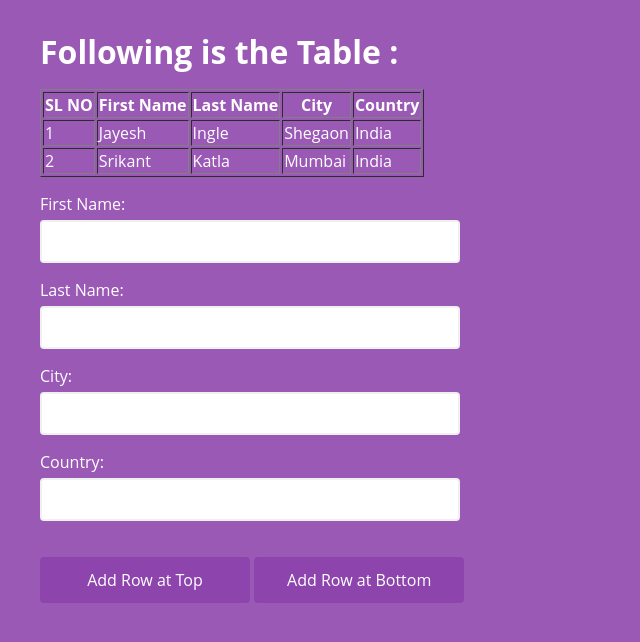
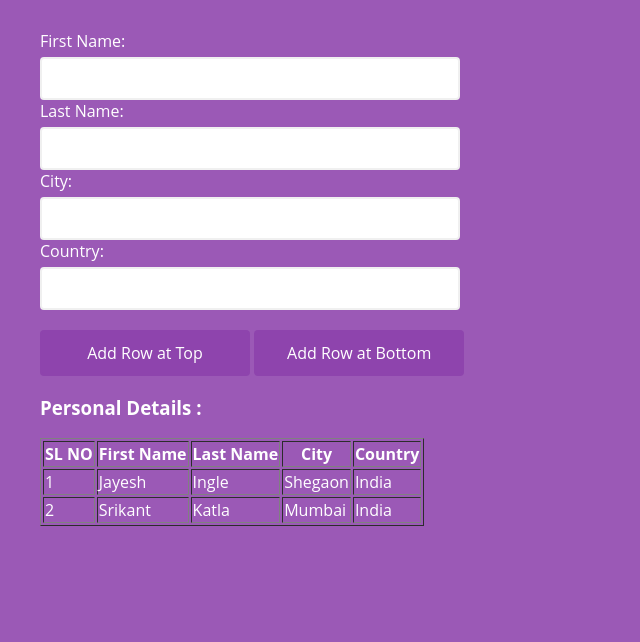
Before and after one commit to inglejayesh/HTML_Tables, a plain HTML site: page Assignment01.html in a window 1280 px wide. Shown: the whole page, without its empty margins (0-640 px from the left). Drawn offline with Linux system fonts and the light colour scheme.

Commit message:
Update Assignment01.html

```diff
--- a/Assignment01.html
+++ b/Assignment01.html
@@ -10,24 +10,35 @@
 </head>
 
 <body onload="loadInitialData()">
-  <h1>Following is the Table :</h1><p></p>
-  <table id="table" border="1">
-  </table><p></p>
   <label>First Name: </label>
-  <input type="text" name="fname" id="fname" /><p></p>
-  <span id="errorInFname"></span><p></p>
+  <div class="inputContrl">
+    <input type="text" name="fname" id="fname" />
+    <small class="errorMsg" id="errorInFname"></small>
+  </div>
   <label>Last Name: </label>
-  <input type="text" name="lname" id="lname" /><p></p>
-  <span id="errorInLname"></span><p></p>
+  <div class="inputContrl">
+    <input type="text" name="lname" id="lname" />
+    <small class="errorMsg" id="errorInLname"></small>
+  </div>
   <label>City: </label>
-  <input type="text" name="city" id="city" /><p></p>
-  <span id="errorInCity"></span><p></p>
+  <div class="inputContrl">
+    <input type="text" name="city" id="city" />
+    <small class="errorMsg" id="errorInCity"></small>
+  </div>
   <label>Country: </label>
-  <input type="text" name="country" id="country" /><p></p>
-  <span id="errorInCity"></span>
+  <div class="inputContrl">
+    <input type="text" name="country" id="country" />
+    <small class="errorMsg" id="errorInCountry"></small>
+  </div>
+  <small class="errorMsg" id="errorInForm"></small>
+  <div>
     <button onclick="addRowTop();">Add Row at Top</button>
     <button onclick="addRowBottom();">Add Row at Bottom</button>
+  </div>
 
+  <h3>Personal Details :</h3>
+  <table id="detailsTable" border="1">
+  </table><p></p>
   <script src="main.js"></script>
 </body>
 
```
Lines whose indentation alone changed are shown as unchanged.
